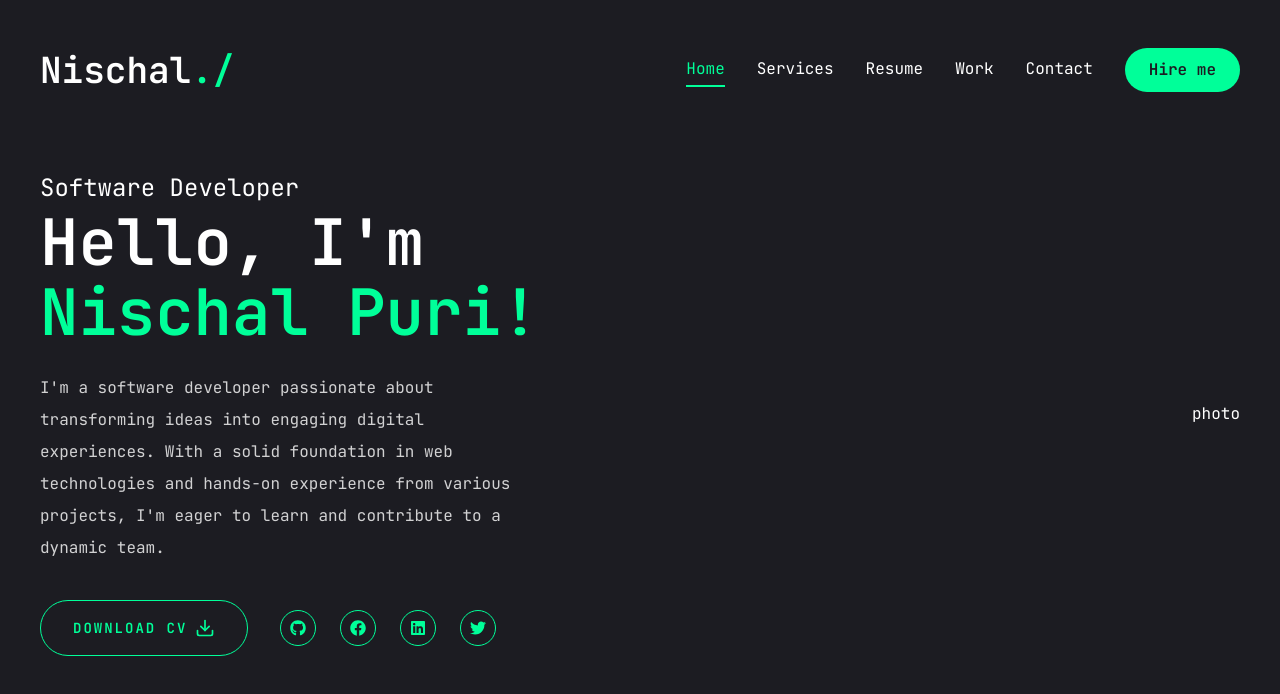
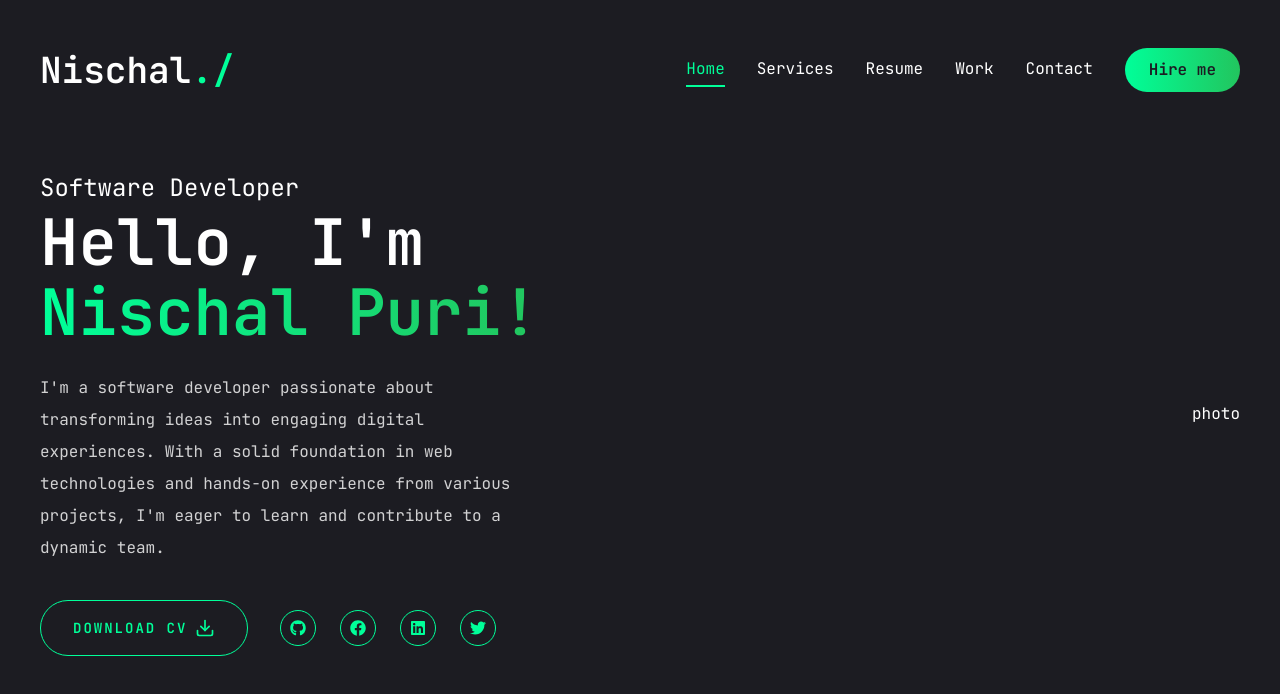
Before and after one commit to Nisschhal/nischal-portfolio, a Next.js app: page / in a window 1280 px wide. Shown: the top 694 px of the page. Built offline with nearby package versions, Linux system fonts and the light colour scheme.

Commit message:
beautified with gradient

```diff
--- a/app/components/PageTransition.jsx
+++ b/app/components/PageTransition.jsx
@@ -5,6 +5,7 @@ import { usePathname } from "next/navigation";
 const PageTransition = ({ children }) => {
   const pathname = usePathname();
   return (
+    //  AnimationPresence for animation mount and unmount
     <AnimatePresence>
       <div key={pathname}>
         <motion.div
--- a/app/components/StairTransition.jsx
+++ b/app/components/StairTransition.jsx
@@ -9,9 +9,11 @@ const StairTransition = () => {
   const pathname = usePathname();
 
   return (
+    // Mode="Wait" for exit animation to finished before unmounting or moving to next route||animation
     <AnimatePresence mode="wait">
       <div key={pathname}>
         <div>
+          {/* // pointer-events-none bypasses||ignore any interaction and focus on the element's interaction beneath its layer */}
           <div className="h-screen w-screen fixed top-0 left-0 right-0 pointer-events-none z-40 flex">
             <Stairs />
           </div>
--- a/app/components/Stairs.jsx
+++ b/app/components/Stairs.jsx
@@ -37,7 +37,7 @@ const Stairs = () => {
               ease: "easeInOut",
               delay: reverseIndex(index) * 0.1,
             }}
-            className="w-full h-full bg-white relative"
+            className="w-full h-full bg-gradient-to-b from-green-500 to-emerald-600 relative"
           ></motion.div>
         );
       })}
--- a/app/layout.jsx
+++ b/app/layout.jsx
@@ -19,8 +19,11 @@ export default function RootLayout({ children }) {
   return (
     <html lang="en">
       <body className={jetbrainsMono.variable}>
+        {/* Header: NavBar */}
         <Header />
+        {/* Stair Transition: For page/route change */}
         <StairTransition />
+        {/*  PageTransition smooth animation for mount and unmount(exit animation) */}
         <PageTransition>{children}</PageTransition>
       </body>
     </html>
--- a/app/page.jsx
+++ b/app/page.jsx
@@ -6,24 +6,30 @@ export default function Home() {
   return (
     // layout for home || hero section
     <main className="h-full">
-      {/* // hero container */}
+      {/* // HERO CONTAINER */}
       <div className="container mx-auto h-full">
         <div className="flex flex-col lg:flex-row items-center justify-between lg:pt-8 lg:pb-24">
           {/* TEXT || SELF INTRO */}
           <div className="text-center lg:text-left ">
+            {/* Role Position || Experties */}
             <span className="text-2xl">Software Developer</span>
+            {/* Name */}
             <h1 className="h1 mb-6">
               Hello, I'm <br />
-              <span className="text-accent">Nischal Puri!</span>
+              <span className="bg-gradient-to-r from-accent to-green-500 text-transparent bg-clip-text">
+                Nischal Puri!
+              </span>
             </h1>
+            {/* Short Intro */}
             <p className="max-w-[500px] mb-9 text-white/80">
               I'm a software developer passionate about transforming ideas into
               engaging digital experiences. With a solid foundation in web
               technologies and hands-on experience from various projects, I'm
               eager to learn and contribute to a dynamic team.
             </p>
-            {/* CV Buttons and Social Icons  */}
+            {/* CONTAINER: CV Buttons and Social Icons  */}
             <div className="flex flex-col lg:flex-row gap-8 items-center">
+              {/*  CV Download */}
               <Button
                 variant="outline"
                 size="lg"
@@ -33,10 +39,11 @@ export default function Home() {
                 <FiDownload className="text-xl" />
               </Button>
               <div className="mb-8 lg:mb-0">
+                {/* SOCIAL ICONS LINK */}
                 <Social
                   containerStyle={"flex gap-6"}
                   iconStyle={
-                    "size-9 border border-accent rounded-full flex justify-center items-center text-accent text-base hover:bg-accent hover:text-primary hover:transition-all hover:duration-500"
+                    "size-9 border border-accent rounded-full flex justify-center items-center text-accent text-base hover:bg-gradient-to-r hover:from-accent hover:to-green-500 hover:text-primary hover:transition-all hover:duration-500"
                   }
                 />
               </div>
--- a/components/Nav.jsx
+++ b/components/Nav.jsx
@@ -22,8 +22,8 @@ const Nav = () => {
           href={link.path}
           key={index}
           className={`${
-            link.path === pathname && `text-accent border-b-2 border-accent`
-          } hover:text-accent capitalize transition-all`}
+            link.path === pathname && `text-accent  border-b-2 border-accent  `
+          } hover:bg-gradient-to-r hover:from-accent hover:to-green-500 hover:text-transparent hover:bg-clip-text capitalize transition-all`}
         >
           {link.name}
         </Link>
--- a/components/ui/button.jsx
+++ b/components/ui/button.jsx
@@ -9,10 +9,11 @@ const buttonVariants = cva(
   {
     variants: {
       variant: {
-        default: "bg-accent text-primary hover:bg-accent-hover ",
+        default:
+          "bg-gradient-to-r from-accent to-green-500 text-primary hover:bg-accent-hover ",
         primary: "bg-primary text-white",
         outline:
-          "border border-accent bg-transparent text-accent hover:bg-accent hover:text-primary",
+          "border border-accent bg-transparent text-accent hover:bg-gradient-to-r hover:from-accent hover:to-green-500 hover:text-primary",
       },
       size: {
         default: "h-[44px] px-6 ",
```
